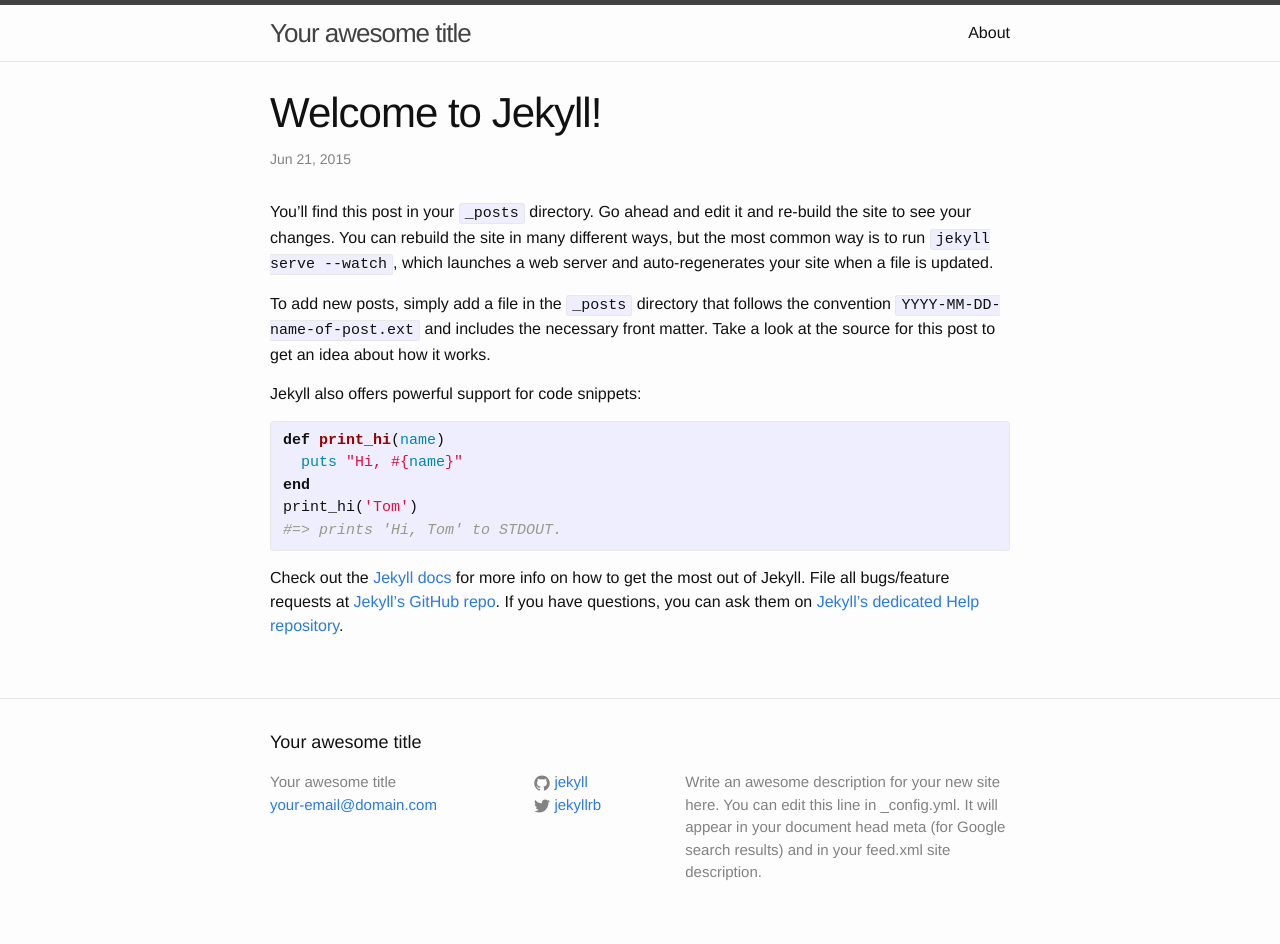
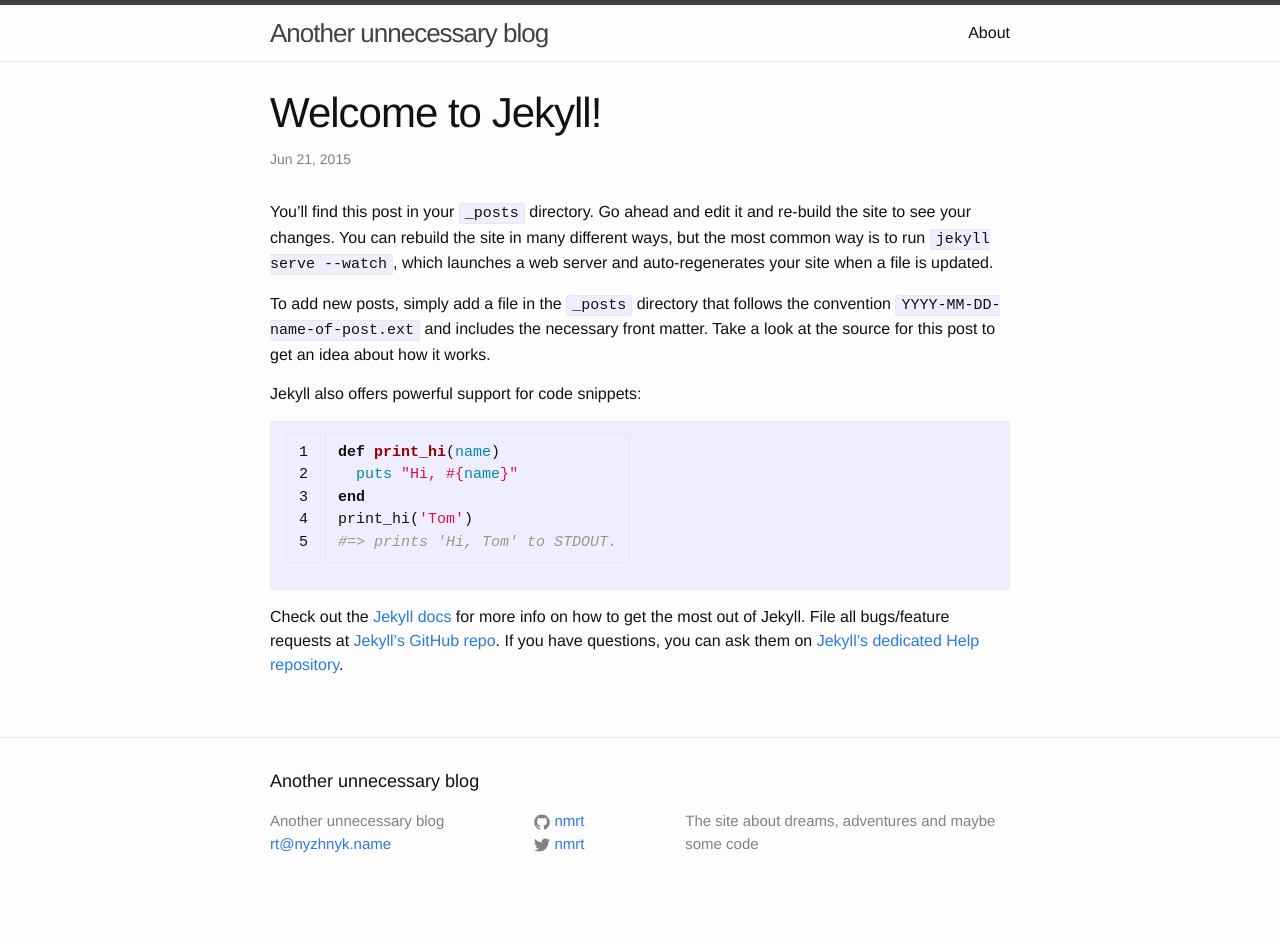
Before and after one commit to nmrt/nmrt.github.io, a Jekyll site: the page built from _posts/2015-06-21-welcome-to-jekyll.markdown, in a window 1280 px wide. Built offline with Jekyll 4.4.1, drawn with Linux system fonts in a browser that asks for light colours; after the commit the page ends 915 px from its top, so only the background shows below that.

Commit message:
Learning Jekyll

```diff
--- a/_config.yml
+++ b/_config.yml
@@ -1,14 +1,28 @@
 # Site settings
-title: Your awesome title
-email: your-email@domain.com
+title: Another unnecessary blog
+email: rt@nyzhnyk.name
 description: > # this means to ignore newlines until "baseurl:"
-  Write an awesome description for your new site here. You can edit this
-  line in _config.yml. It will appear in your document head meta (for
-  Google search results) and in your feed.xml site description.
+  The site about dreams, adventures and maybe some code
 baseurl: "" # the subpath of your site, e.g. /blog/
-url: "http://yourdomain.com" # the base hostname & protocol for your site
-twitter_username: jekyllrb
-github_username:  jekyll
+url: "http://rt.nyzhnyk.name/" # the base hostname & protocol for your site
+twitter_username: nmrt
+github_username:  nmrt
+
+defaults:
+  -
+    scope:
+      path: ""
+      type: posts
+    values:
+      layout: post
+      excerpt_separator: <!--more-->
+  -
+    scope:
+      path: ""
+      type: drafts
+    values:
+      layout: post
+      excerpt_separator: <!--more-->
 
 # Build settings
 markdown: kramdown
--- a/_posts/2015-06-21-welcome-to-jekyll.markdown
+++ b/_posts/2015-06-21-welcome-to-jekyll.markdown
@@ -1,16 +1,15 @@
 ---
-layout: post
 title:  "Welcome to Jekyll!"
 date:   2015-06-21 23:05:10
 categories: jekyll update
 ---
-You’ll find this post in your `_posts` directory. Go ahead and edit it and re-build the site to see your changes. You can rebuild the site in many different ways, but the most common way is to run `jekyll serve --watch`, which launches a web server and auto-regenerates your site when a file is updated.
+You’ll find this post in your `_posts` directory. Go ahead and edit it and re-build the site to see your changes. <!--more--> You can rebuild the site in many different ways, but the most common way is to run `jekyll serve --watch`, which launches a web server and auto-regenerates your site when a file is updated.
 
 To add new posts, simply add a file in the `_posts` directory that follows the convention `YYYY-MM-DD-name-of-post.ext` and includes the necessary front matter. Take a look at the source for this post to get an idea about how it works.
 
 Jekyll also offers powerful support for code snippets:
 
-{% highlight ruby %}
+{% highlight ruby linenos %}
 def print_hi(name)
   puts "Hi, #{name}"
 end
--- a/index.html
+++ b/index.html
@@ -13,6 +13,7 @@ layout: default
 
         <h2>
           <a class="post-link" href="{{ post.url | prepend: site.baseurl }}">{{ post.title }}</a>
+          {{ post.excerpt }}
         </h2>
       </li>
     {% endfor %}
```
Also changed, not shown: _drafts/a-draft-post.md (added, +1 -0 lines), _posts/2015-06-21-first-post.md (added, +4 -0 lines).
